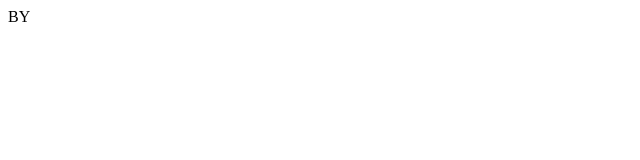
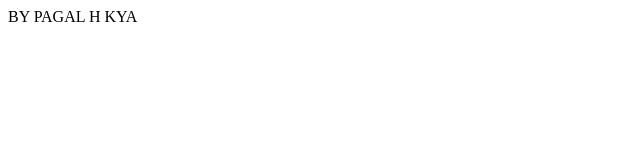
Before and after one commit to sawangautam172/sawan213, a plain HTML site: page index.html in a window 1280 px wide. Shown: the whole page, without its empty margins (0-640 px from the left). Drawn offline with Linux system fonts and the light colour scheme.

Commit message:
Update index.html

```diff
--- a/index.html
+++ b/index.html
@@ -1,3 +1,4 @@
 <HTML>
 BY
+  PAGAL H KYA
 </HTML>
```
